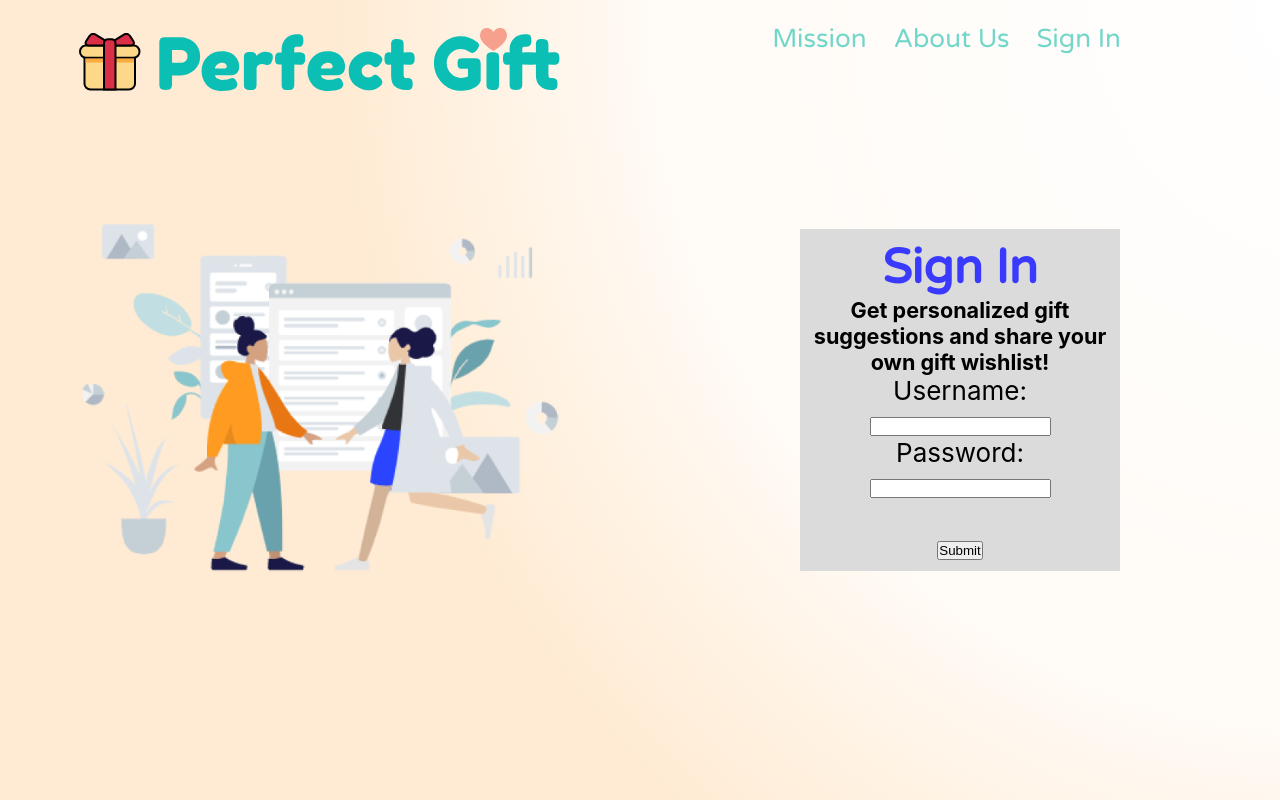
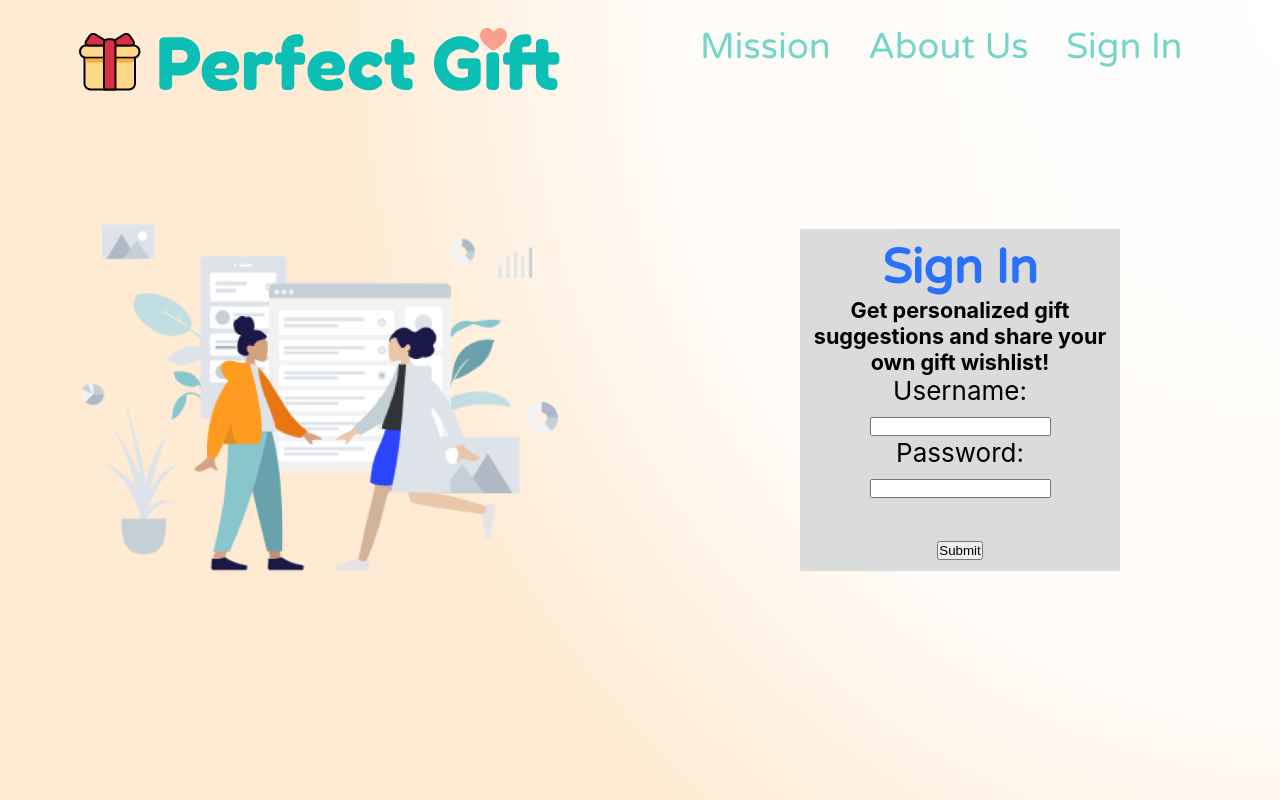
Before and after one commit to venuswku/perfect-gift, a React (Create React App) app: page /login in a window 1280 px wide. Built offline with nearby package versions, Linux system fonts and the light colour scheme.

Commit message:
Tweak color of Blue text on homepage

```diff
--- a/src/App.css
+++ b/src/App.css
@@ -92,7 +92,8 @@
 .blueText {
   font-size: 48px;
   font-family: 'Varela Round';
-  color: rgb(58, 58, 255) ;
+  color: rgba(41, 112, 250, 1);
+  ;
 }
 
 .giveGiftPic {
@@ -141,7 +142,8 @@ h1 {
 
 p {
   margin-bottom: 15px;
-  font-family: Didact Gothic;
+  font-size: 36px;
+  font-family: 'Didact Gothic';
 }
 
 .row {
```
